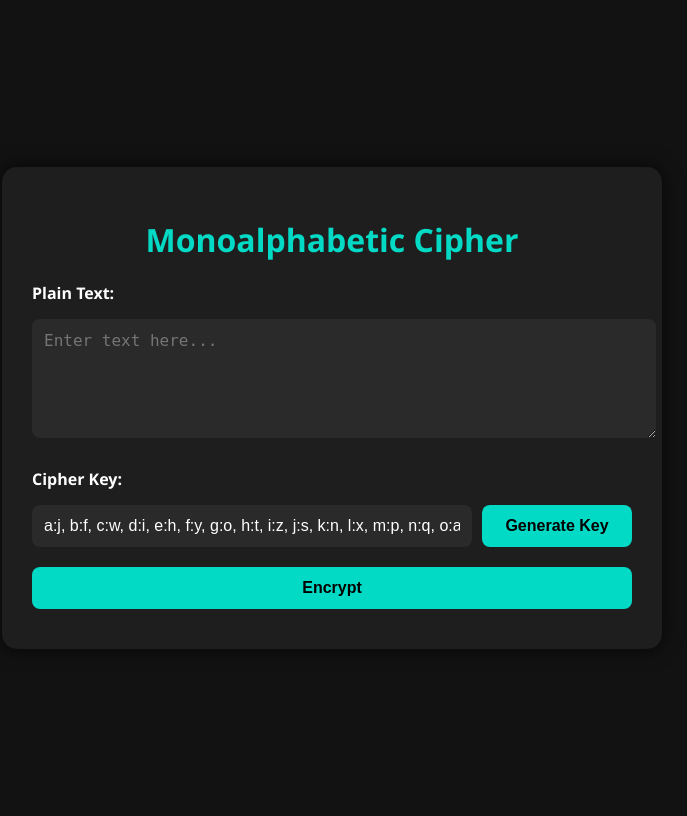
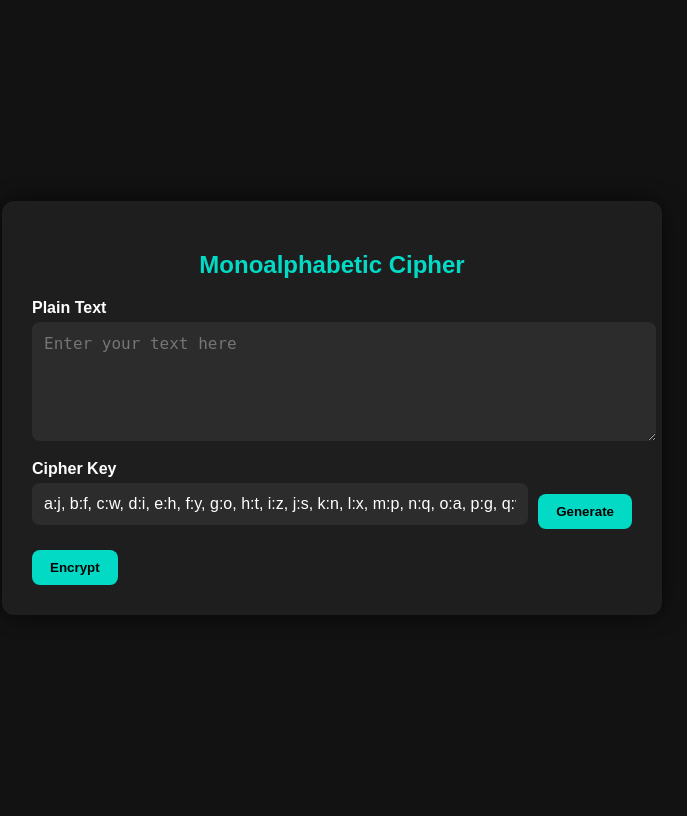
Before and after one commit to eng8890/-, a Flask app: page / in a window 1280 px wide. Shown: the whole page, without its empty margins (308-995 px from the left). Run offline with Flask 2, Linux system fonts and the light colour scheme.

Commit message:
index.html

```diff
--- a/templates/index.html
+++ b/templates/index.html
@@ -7,7 +7,7 @@
         body {
             background-color: #121212;
             color: #ffffff;
-            font-family: 'Segoe UI', Tahoma, Geneva, Verdana, sans-serif;
+            font-family: Arial, sans-serif;
             display: flex;
             justify-content: center;
             align-items: center;
@@ -16,88 +16,76 @@
         .container {
             background-color: #1e1e1e;
             padding: 30px;
-            border-radius: 15px;
+            border-radius: 12px;
             box-shadow: 0 0 20px rgba(0,0,0,0.7);
             width: 600px;
         }
-        textarea, input, button {
+        textarea, input {
             width: 100%;
-            margin: 10px 0;
+            margin-bottom: 15px;
             padding: 12px;
+            font-size: 16px;
+            background-color: #2c2c2c;
+            color: #ffffff;
             border: none;
             border-radius: 8px;
-            font-size: 16px;
-        }
-        textarea {
-            resize: vertical;
-            background-color: #2a2a2a;
-            color: #ffffff;
-        }
-        input {
-            background-color: #2a2a2a;
-            color: #ffffff;
         }
         button {
             background-color: #03dac6;
             color: #000000;
             font-weight: bold;
+            padding: 10px 18px;
+            border: none;
+            border-radius: 8px;
             cursor: pointer;
         }
         button:hover {
             background-color: #00bfa5;
         }
-        h1 {
-            text-align: center;
-            color: #03dac6;
-        }
         label {
             font-weight: bold;
+            margin-bottom: 5px;
             display: block;
-            margin-top: 15px;
-            margin-bottom: 5px;
         }
         .output {
             background-color: #2a2a2a;
-            padding: 10px;
+            padding: 15px;
             border-radius: 8px;
-            margin-top: 15px;
+            margin-top: 20px;
+            word-wrap: break-word;
         }
         .key-row {
             display: flex;
             gap: 10px;
+            align-items: center;
         }
         .key-row input {
             flex: 1;
-        }
-        .key-row form {
-            margin: 0;
-        }
-        .key-row button {
-            width: 150px;
         }
     </style>
 </head>
 <body>
     <div class="container">
-        <h1>Monoalphabetic Cipher</h1>
+        <h2 style="text-align: center; color: #03dac6;">Monoalphabetic Cipher</h2>
+
         <form method="POST">
-            <label for="plaintext">Plain Text:</label>
-            <textarea name="plaintext" rows="5" placeholder="Enter text here...">{{ plaintext }}</textarea>
+            <label for="plaintext">Plain Text</label>
+            <textarea name="plaintext" rows="5" placeholder="Enter your text here">{{ plaintext }}</textarea>
 
-            <label for="keymap">Cipher Key:</label>
+            <label for="keymap">Cipher Key</label>
             <div class="key-row">
                 <input type="text" name="keymap" id="keymap" value="{{ keymap }}">
-                <form action="/generate-key" method="get">
-                    <button type="submit">Generate Key</button>
+                <form action="/generate-key" method="GET">
+                    <button type="submit">Generate</button>
                 </form>
             </div>
 
-            <button type="submit">Encrypt</button>
+            <button type="submit" style="margin-top: 10px;">Encrypt</button>
         </form>
 
         {% if encrypted %}
             <div class="output">
-                <label>Encrypted Text:</label>
+                <label>Encrypted Text</label>
                 <p>{{ encrypted }}</p>
             </div>
         {% endif %}
```
